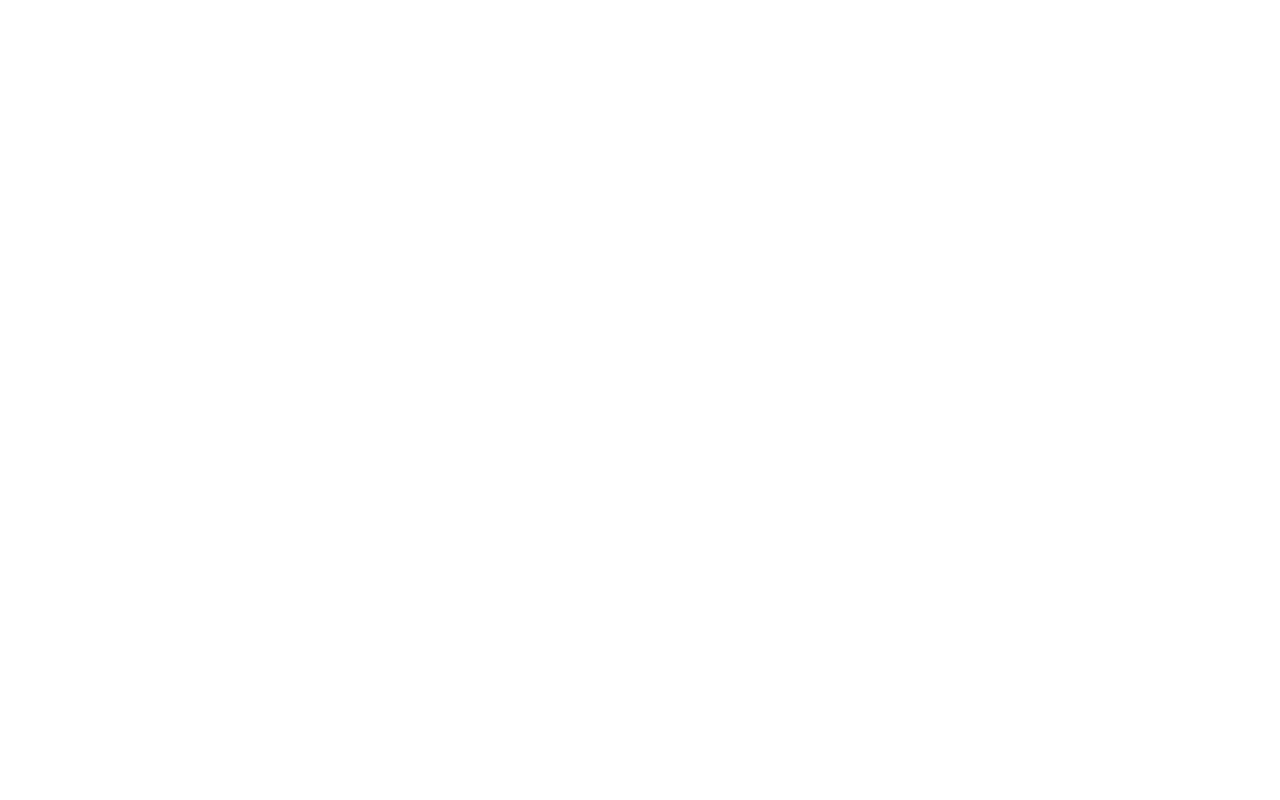
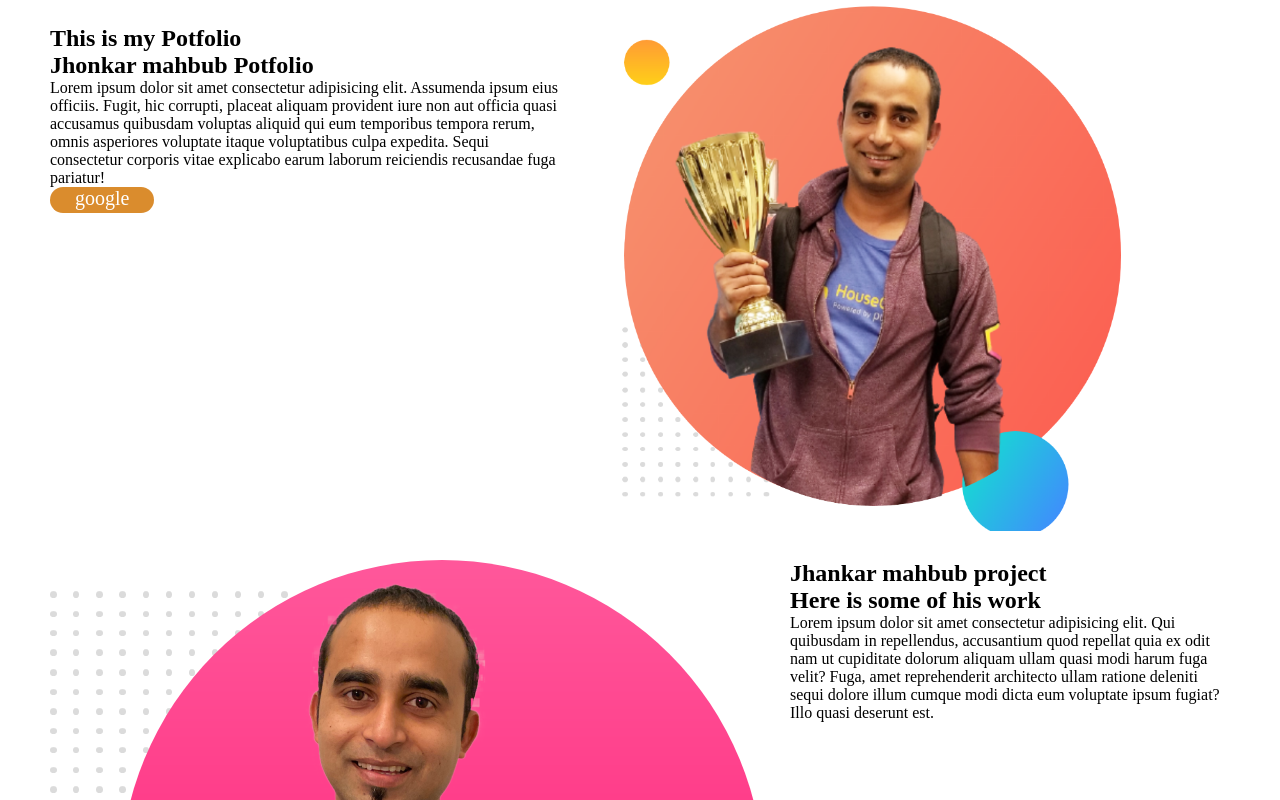
Before and after one commit to gsrasel/potfolio, a plain HTML site: page index.html in a window 1280 px wide. Shown: the top 800 px of the page. Drawn offline with Linux system fonts and the light colour scheme; a web font is replaced by a local one.

Commit message:
second commit

```diff
--- a/index.html
+++ b/index.html
@@ -11,7 +11,33 @@
 </head>
 
 <body>
-
+    <section class="top-banner">
+        <div class="half-width">
+            <h1>This is my Potfolio</h1>
+            <h1><span class="orange">Jhonkar mahbub</span> Potfolio</h1>
+            <p>Lorem ipsum dolor sit amet consectetur adipisicing elit. Assumenda ipsum eius officiis. Fugit, hic
+                corrupti, placeat aliquam provident iure non aut officia quasi accusamus quibusdam voluptas aliquid qui
+                eum temporibus tempora rerum, omnis asperiores voluptate itaque voluptatibus culpa expedita. Sequi
+                consectetur corporis vitae explicabo earum laborum reiciendis recusandae fuga pariatur!</p>
+            <a href="http://google.com" target="_blank" rel="noopener noreferrer" class="g-btn">google</a>
+        </div>
+        <div class="img1">
+            <img src="images/my-bg.png" alt="" class="mod">
+        </div>
+    </section>
+    <section class="top-banner">
+        <div class="half-width">
+            <img src="images/jhankar2.png" alt="" class="mod">
+        </div>
+        <div class="half-width">
+            <h1>Jhankar mahbub project</h1>
+            <h2>Here is some of his work</h2>
+            <p>Lorem ipsum dolor sit amet consectetur adipisicing elit. Qui quibusdam in repellendus, accusantium quod
+                repellat quia ex odit nam ut cupiditate dolorum aliquam ullam quasi modi harum fuga velit? Fuga, amet
+                reprehenderit architecto ullam ratione deleniti sequi dolore illum cumque modi dicta eum voluptate ipsum
+                fugiat? Illo quasi deserunt est.</p>
+        </div>
+    </section>
 </body>
 
 </html>
--- a/style.css
+++ b/style.css
@@ -0,0 +1,30 @@
+@import url("https://fonts.googleapis.com/css2?family=Bona+Nova:ital@1&display=swap");
+* {
+  margin: 0;
+  padding: 0;
+}
+body {
+  width: 100%;
+  font-family: "Bona Nova", serif;
+}
+.top-banner {
+  width: 100%;
+  display: flex;
+}
+.half-width {
+  width: 50%;
+  padding: 15px 30px;
+  margin: 10px 20px;
+}
+.img1 .mod {
+  width: 80%;
+}
+.g-btn {
+  text-decoration: none;
+  font-size: 20px;
+  background-color: rgb(218, 140, 45);
+  color: white;
+  padding: 0px 25px;
+  border-radius: 15px;
+  padding-bottom: 4px;
+}
```
